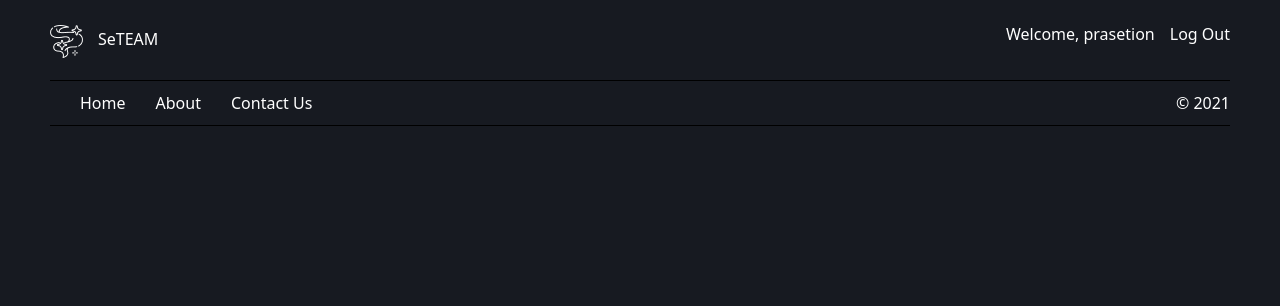
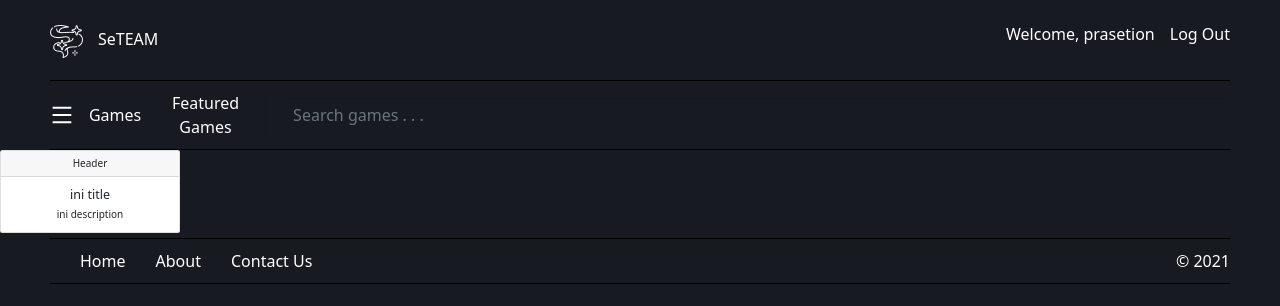
Before and after one commit to milkywoosh/challange-cp9, a React (Create React App) app: page /games in a window 1280 px wide. Shown: the top 306 px of the page. Built offline with nearby package versions, Linux system fonts and the light colour scheme.

Commit message:
add firebase

```diff
--- a/package.json
+++ b/package.json
@@ -7,6 +7,7 @@
     "@testing-library/react": "^11.2.7",
     "@testing-library/user-event": "^12.8.3",
     "bootstrap": "^5.1.3",
+    "firebase": "^9.1.3",
     "react": "^17.0.2",
     "react-bootstrap": "^2.0.0",
     "react-dom": "^17.0.2",
--- a/src/App.js
+++ b/src/App.js
@@ -3,17 +3,19 @@ import GameSuit from "./gamesuit/index.js";
 import { BrowserRouter as Router, Route } from "react-router-dom";
 import Footer from "./Components/Footer";
 import Header from "./Components/Header";
-
-import { ProfilePage, EditProfilePage } from "./Pages";
+import MyNavbar from "./Components/MyNavbar";
+import { ProfilePage, EditProfilePage, GameDetailPage } from "./Pages";
 
 function App() {
   return (
     <div className="App">
       <Router>
         <Header></Header>
+        <MyNavbar></MyNavbar>
         <Route path="/profile" component={ProfilePage}></Route>
         <Route path="/editprofile" component={EditProfilePage}></Route>
         <Route path="/gamesuit" component={GameSuit}></Route>
+        <Route path="/games" component={GameDetailPage}></Route>
         <Footer></Footer>
       </Router>
       {/* <GameSuit /> */}
--- /dev/null
+++ b/src/Components/GameCard.js
@@ -0,0 +1,18 @@
+import React from "react";
+import { Card } from "react-bootstrap";
+
+const GameCard = ({ title, description }) => {
+  return (
+    <div>
+      <Card style={{ width: "18rem" }} className="mb-2">
+        <Card.Header>Header</Card.Header>
+        <Card.Body>
+          <Card.Title>{title} </Card.Title>
+          <Card.Text>{description}</Card.Text>
+        </Card.Body>
+      </Card>
+    </div>
+  );
+};
+
+export default GameCard;
--- a/src/Components/Header.js
+++ b/src/Components/Header.js
@@ -1,6 +1,7 @@
 import React from "react";
-import { Stack, Container, Row, Col } from "react-bootstrap";
+import { Stack } from "react-bootstrap";
 import "../Styles/page.style.css";
+import { Link } from "react-router-dom";
 
 const Header = () => {
   return (
@@ -8,7 +9,11 @@ const Header = () => {
       <Stack direction="horizontal" gap={4}>
         <img src="/smoke.png" className="mt-4" />
         <div className="text-center mt-3">SeTEAM</div>
-        <div className="ms-auto">Welcome, prasetion</div>
+        <div className="ms-auto">
+          <Link to="/profile" className="menu-link">
+            Welcome, prasetion
+          </Link>
+        </div>
         <div>Log Out</div>
       </Stack>
     </div>
--- a/src/Components/MyNavbar.js
+++ b/src/Components/MyNavbar.js
@@ -2,14 +2,23 @@ import React from "react";
 import { Stack, Form } from "react-bootstrap";
 import "../Styles/page.style.css";
 import { AiOutlineMenu } from "react-icons/ai";
-import { Link } from "react-router-dom";
+import { Link, useLocation } from "react-router-dom";
 
 const MyNavbar = () => {
+  const location = useLocation();
+
   return (
+    <>
+      {location.pathname !== "/editprofile" && (
         <div className="menu">
           <Stack direction="horizontal" gap={4}>
             <AiOutlineMenu
-          style={{ width: "30px", height: "30px", cursor: "pointer" }}
+              style={{
+                width: "30px",
+                height: "30px",
+                cursor: "pointer",
+                color: "white",
+              }}
               onClick={() => {
                 console.log("tes");
               }}
@@ -19,7 +28,11 @@ const MyNavbar = () => {
                 Games
               </Link>
             </div>
-        <div>Featured Games</div>
+            <div>
+              <Link to="/gamedetail" className="menu-link">
+                Featured Games
+              </Link>
+            </div>
             <div className="vr" />
             <Form.Control
               style={{
@@ -33,6 +46,8 @@ const MyNavbar = () => {
             />
           </Stack>
         </div>
+      )}
+    </>
   );
 };
 
--- /dev/null
+++ b/src/Pages/GameDetailPage.js
@@ -0,0 +1,12 @@
+import React from "react";
+import GameCard from "../Components/GameCard";
+
+const GameDetailPage = () => {
+  return (
+    <div>
+      <GameCard title="ini title" description="ini description"></GameCard>
+    </div>
+  );
+};
+
+export default GameDetailPage;
--- a/src/Pages/ProfilePage.js
+++ b/src/Pages/ProfilePage.js
@@ -1,11 +1,11 @@
 import React from "react";
 import MyNavbar from "../Components/MyNavbar";
 import { Container, Row, Button, Col, Stack } from "react-bootstrap";
+import { Link } from "react-router-dom";
 
 const ProfilePage = () => {
   return (
     <div className="profile-page">
-      <MyNavbar></MyNavbar>
       <Container className="white-text profile-page-container">
         <Row>
           <Col className="col-3">
@@ -38,7 +38,9 @@ const ProfilePage = () => {
         <Row>
           <Col className="col-4 text-left">
             <Button className="btn btn-primary" style={{ fontSize: "16px" }}>
-              Edit Profile
+              <Link to="/editprofile" className="menu-link">
+                Edit Profile
+              </Link>
             </Button>{" "}
           </Col>
         </Row>
--- a/src/Pages/index.js
+++ b/src/Pages/index.js
@@ -1,2 +1,3 @@
 export { default as ProfilePage } from "./ProfilePage";
 export { default as EditProfilePage } from "./EditProfilePage";
+export { default as GameDetailPage } from "./GameDetailPage";
```
Also changed, not shown: 1 other file (tests, documents, lock files or other folders). Lines whose indentation alone changed are shown as unchanged.
